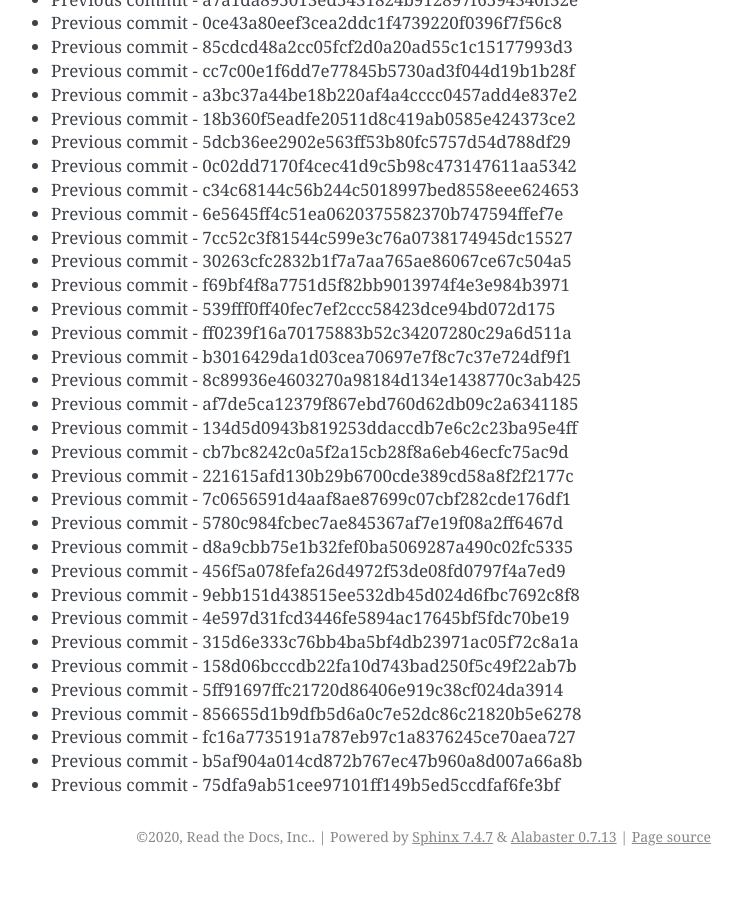
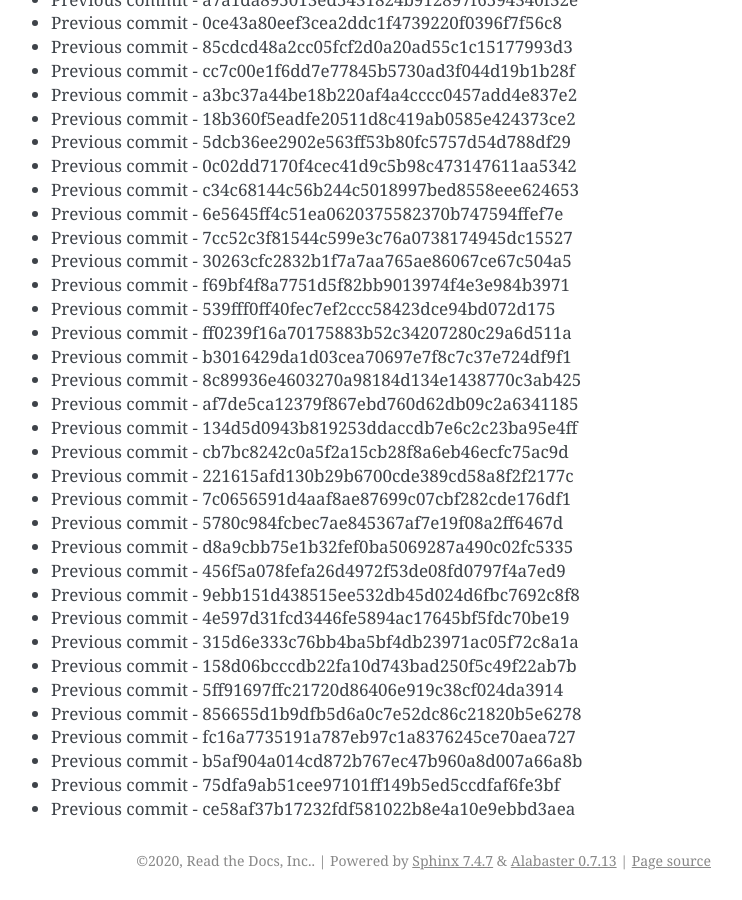
Before and after one commit to readthedocs/rtd-git-stresstest, a Sphinx documentation site: the page built from docs/updates.rst, in a window 1280 px wide and 900 px high, scrolled down 30402 px. Shown: the whole window, without its empty margins (399-1141 px from the left). Built offline with Sphinx 7.4.7, drawn with Linux system fonts in a browser that asks for light colours; before the commit the page ends 31278 px from its top, so only the background shows below that.

Commit message:
Generating commit from previous: ce58af37b17232fdf581022b8e4a10e9ebbd3aea

```diff
--- a/docs/updates.rst
+++ b/docs/updates.rst
@@ -1309,3 +1309,4 @@ It can be tested for any performance characteristics.
 * Previous commit - fc16a7735191a787eb97c1a8376245ce70aea727
 * Previous commit - b5af904a014cd872b767ec47b960a8d007a66a8b
 * Previous commit - 75dfa9ab51cee97101ff149b5ed5ccdfaf6fe3bf
+* Previous commit - ce58af37b17232fdf581022b8e4a10e9ebbd3aea
```
